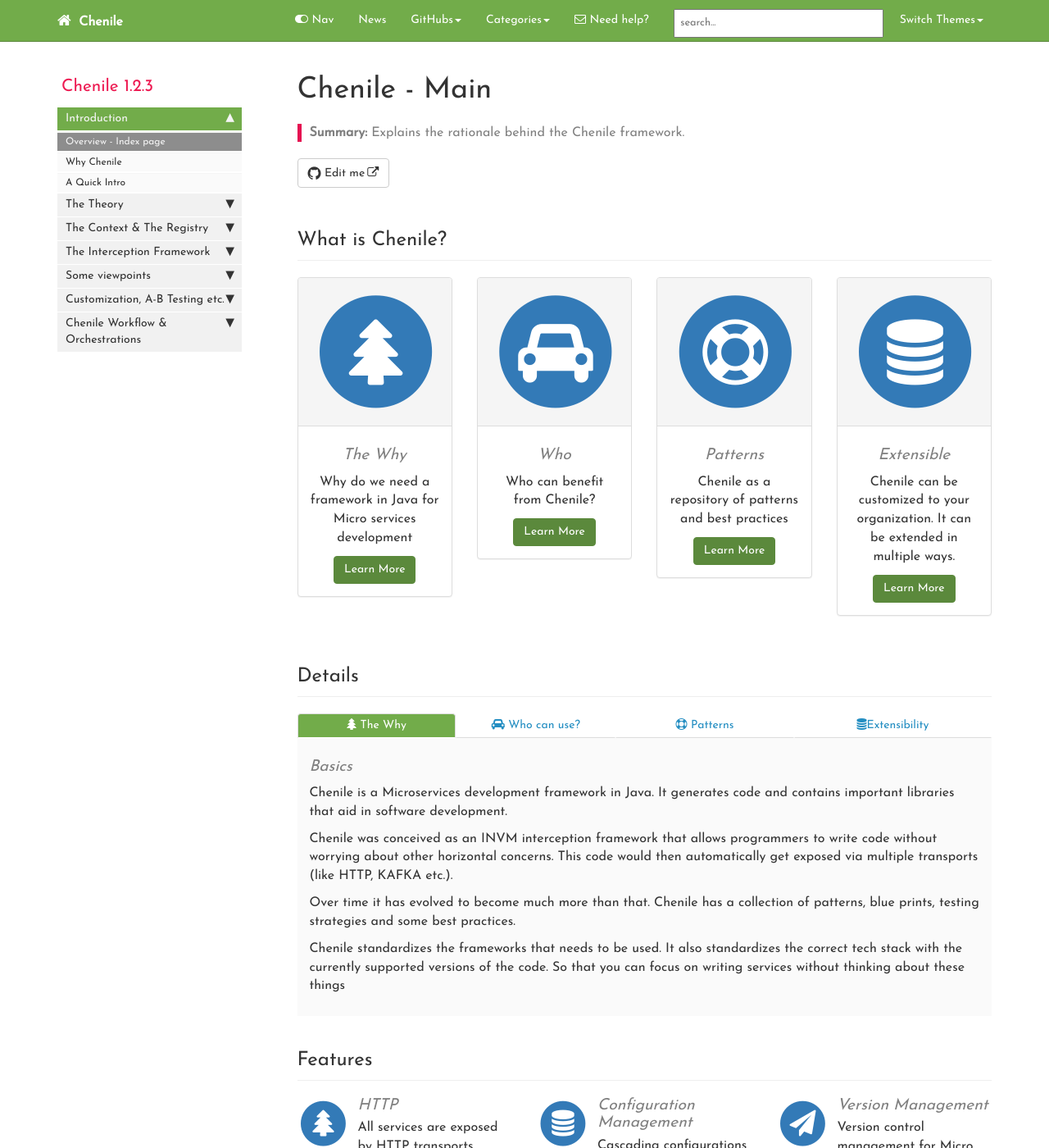
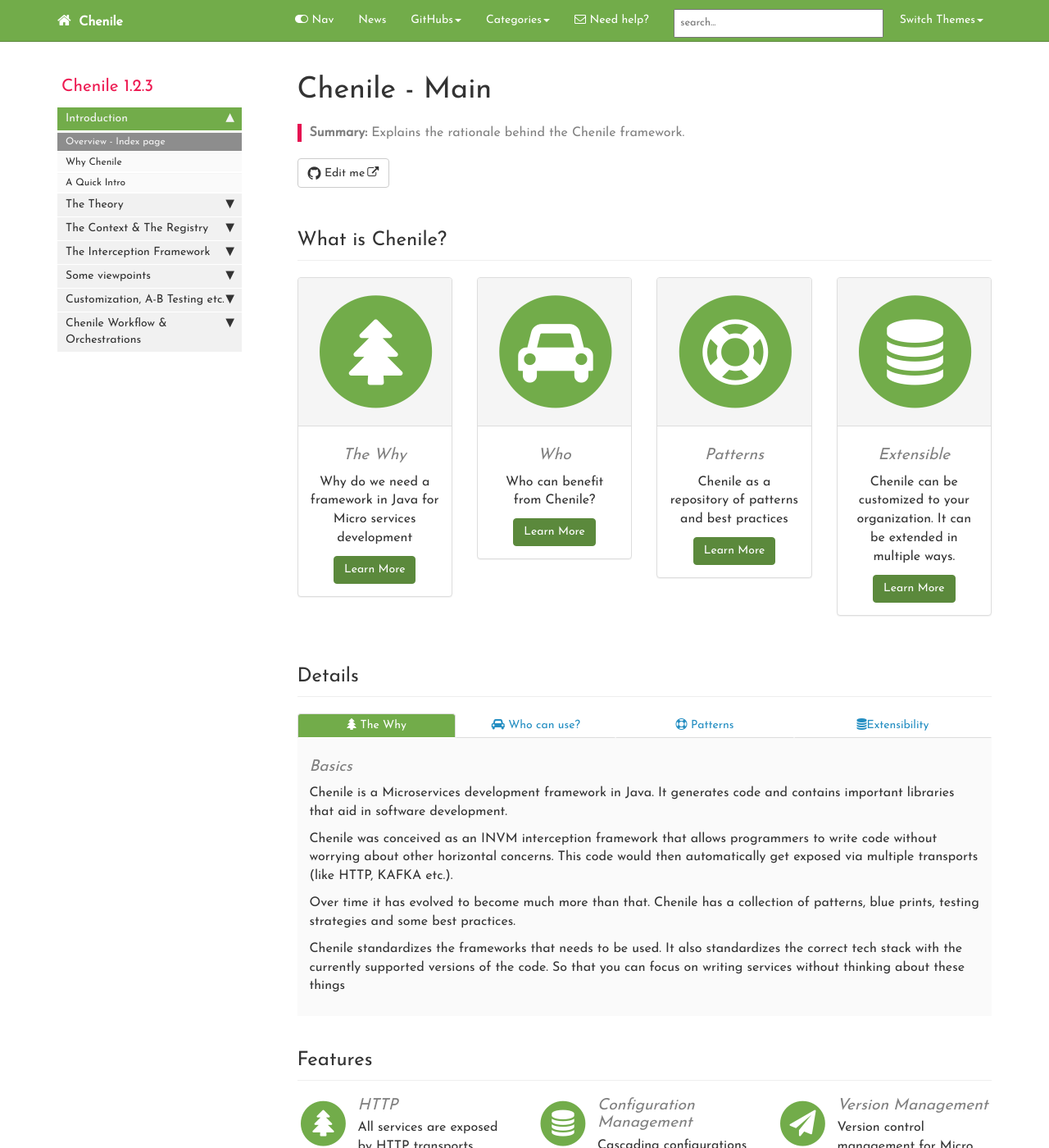
Before and after one commit to rajakolluru/cheniledocs.github.io, a Jekyll site: the page built from index.html, in a window 1280 px wide and 1400 px high. Shown: the whole window at 82% size. Built offline with Jekyll 4.4.1, drawn with Linux system fonts in a browser that asks for light colours; comment, search, counter and statistics services are not loaded.

Commit message:
changed color

```diff
--- a/css/theme-dark-green.css
+++ b/css/theme-dark-green.css
@@ -106,6 +106,10 @@
     color: #4f7233;
 }
 
+.text-primary {
+    color: #72ac4a;
+}
+
 div.sidebarTitle {
     color: #E50E51;
 }
--- a/css/theme-green.css
+++ b/css/theme-green.css
@@ -43,6 +43,10 @@
     color: #649345;
     font-style: italic;
     cursor: default;
+}
+
+.text-primary {
+    color: #72ac4a;
 }
 
 .navbar-inverse {
```
